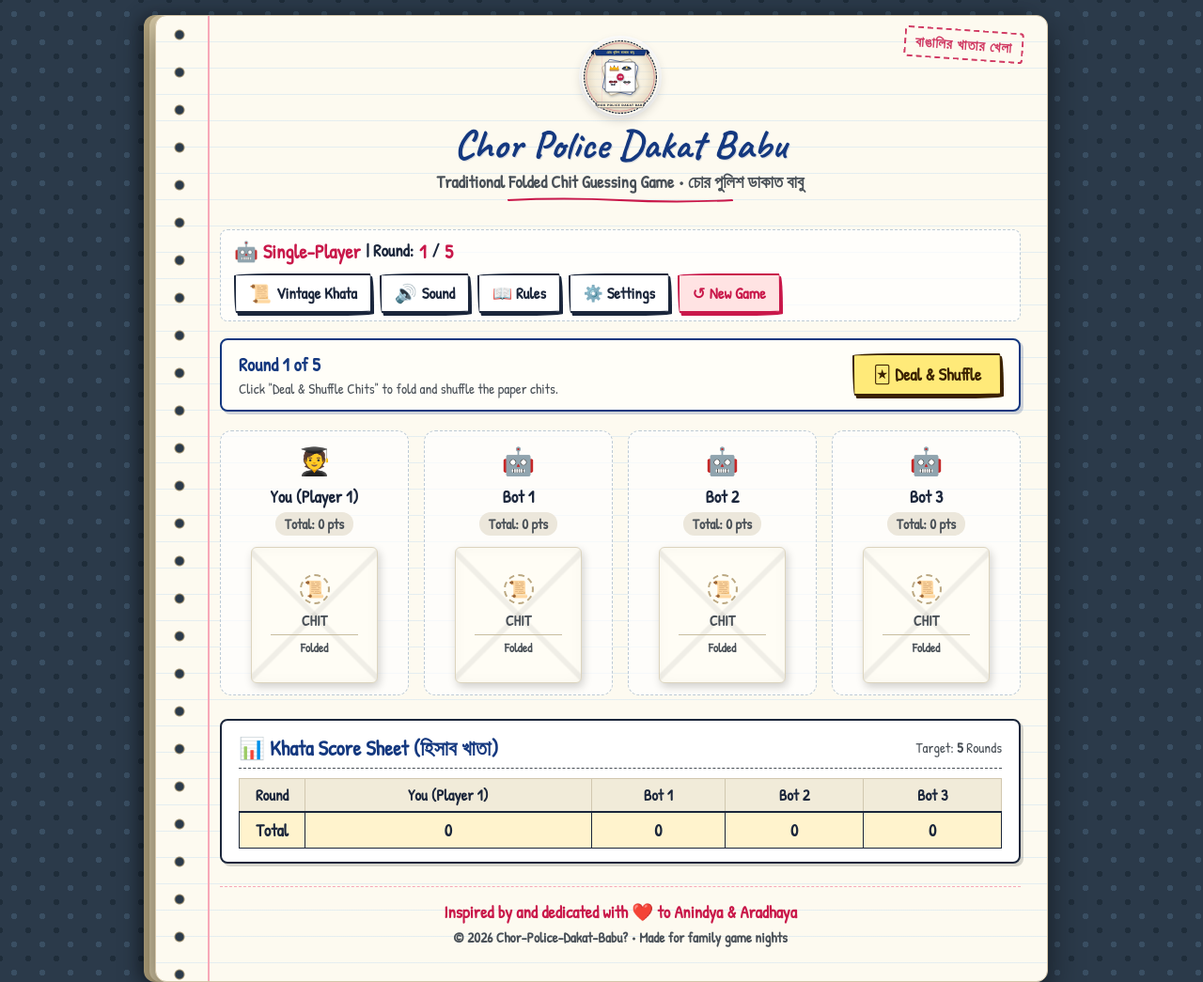
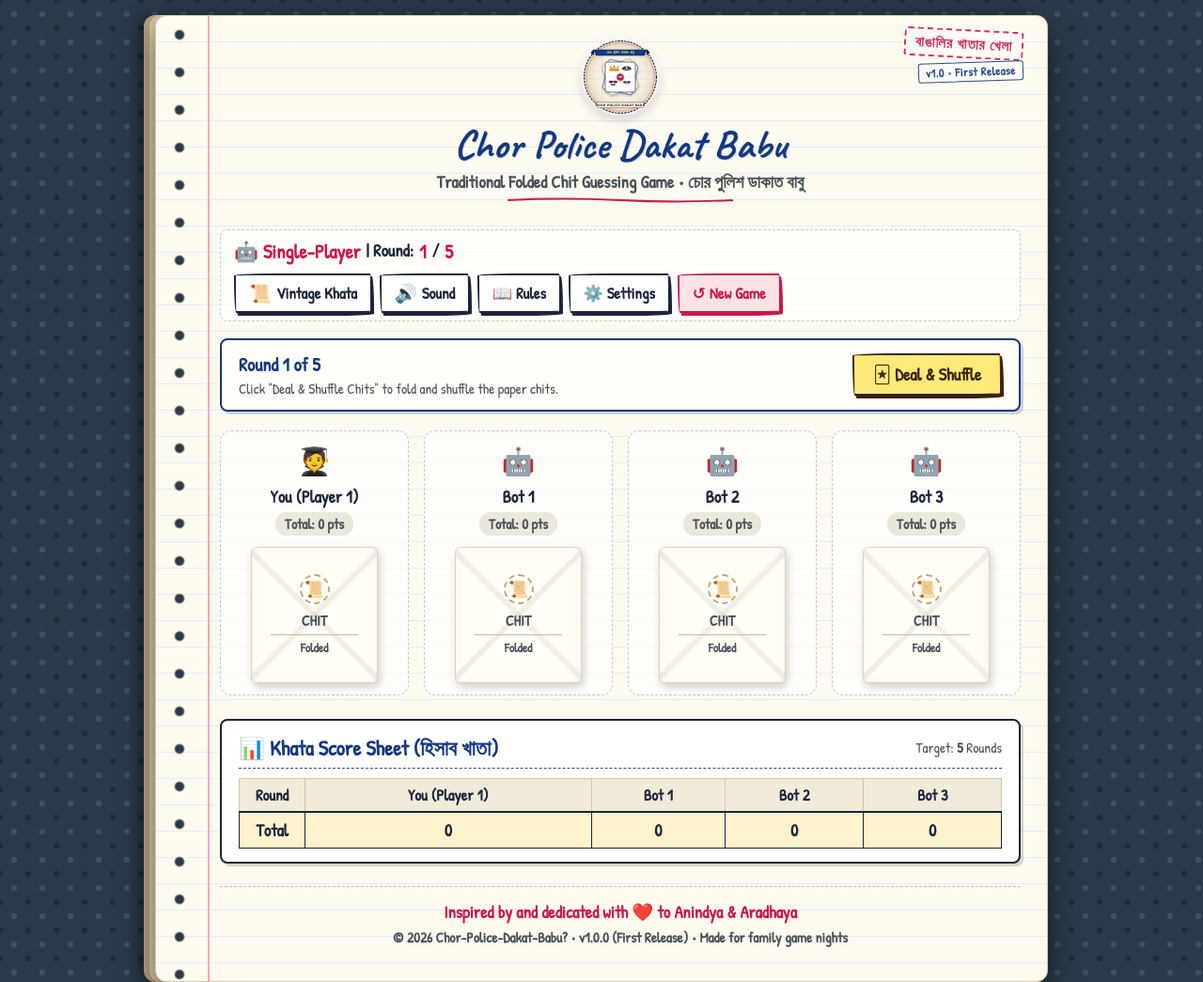
Before and after one commit to suvash23/chor-police-dakat-babu, a plain HTML site: page index.html in a window 1280 px wide. Shown: the top 1045 px of the page at 94% size. Drawn offline with Linux system fonts and the light colour scheme; a web font is replaced by a local one.

Commit message:
Add v1.0 First Release rubber stamp & footer versioning

```diff
--- a/index.html
+++ b/index.html
@@ -205,17 +205,38 @@
       position: absolute;
       top: 14px;
       right: 25px;
+      display: flex;
+      flex-direction: column;
+      align-items: flex-end;
+      gap: 4px;
+      pointer-events: none;
+    }
+
+    .corner-stamp .stamp-badge-main {
       border: 2px dashed var(--ink-red);
       color: var(--ink-red);
-      padding: 4px 10px;
+      padding: 3px 10px;
       font-size: 0.95rem;
-      transform: rotate(4deg);
+      transform: rotate(3deg);
       border-radius: 4px;
       font-weight: bold;
-      pointer-events: none;
-      opacity: 0.85;
+      opacity: 0.88;
       text-transform: uppercase;
       letter-spacing: 1px;
+      background: rgba(255,255,255,0.4);
+    }
+
+    .corner-stamp .stamp-badge-version {
+      border: 1.5px solid var(--ink-blue);
+      color: var(--ink-blue);
+      padding: 1px 7px;
+      font-size: 0.78rem;
+      transform: rotate(-2deg);
+      border-radius: 3px;
+      font-weight: 800;
+      opacity: 0.9;
+      letter-spacing: 0.5px;
+      background: rgba(255,255,255,0.6);
     }
 
     header {
@@ -1176,7 +1197,10 @@
 <body>
 
   <div class="khata-notebook">
-    <div class="corner-stamp">বাঙালির খাতার খেলা</div>
+    <div class="corner-stamp">
+      <div class="stamp-badge-main">বাঙালির খাতার খেলা</div>
+      <div class="stamp-badge-version">v1.0 • First Release</div>
+    </div>
 
     <header>
       <img src="assets/logo.svg" alt="Chor Police Dakat Babu Logo" class="header-logo" title="Chor Police Dakat Babu (চোর পুলিশ ডাকাত বাবু)">
@@ -1347,7 +1371,7 @@
         Inspired by and dedicated with ❤️ to Anindya & Aradhaya
       </div>
       <div class="footer-copyright">
-        © 2026 Chor-Police-Dakat-Babu? • Made for family game nights
+        © 2026 Chor-Police-Dakat-Babu? • v1.0.0 (First Release) • Made for family game nights
       </div>
     </footer>
 
```
